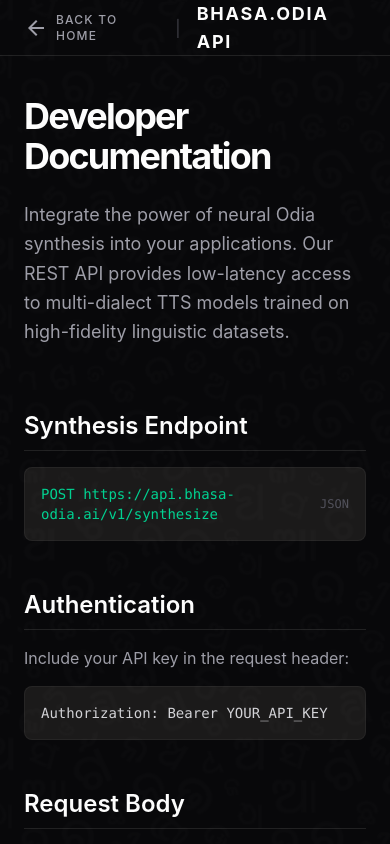
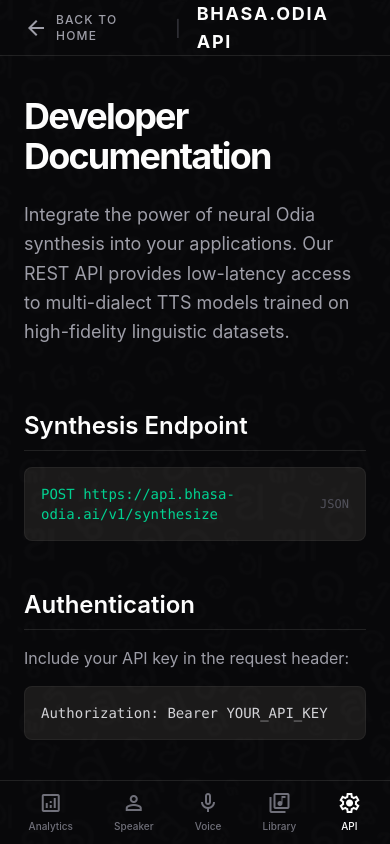
Before and after one commit to Sachin1724/Odia-TTS, a React (Vite) app in the folder frontend/: page /api in a window 390 px wide. Shown: the top 844 px of the page. Built offline with nearby package versions, Linux system fonts and the light colour scheme; no server answers.

Commit message:
feat: make mobile navigation bar persistent across all application pages

```diff
--- a/frontend/src/App.tsx
+++ b/frontend/src/App.tsx
@@ -8,10 +8,12 @@
 import Library from './pages/Library';
 import ApiSettings from './pages/ApiSettings';
 import ApiDocs from './pages/ApiDocs';
+import MobileNavbar from './components/MobileNavbar';
 
 function App() {
   return (
     <Router>
+      <MobileNavbar />
       <Routes>
         <Route path="/" element={<Landing />} />
         <Route path="/onboarding" element={<Onboarding />} />
--- /dev/null
+++ b/frontend/src/components/MobileNavbar.tsx
@@ -0,0 +1,37 @@
+import React from 'react';
+import { Link, useLocation } from 'react-router-dom';
+
+const MobileNavbar: React.FC = () => {
+  const location = useLocation();
+
+  // Don't show on landing page
+  if (location.pathname === '/') return null;
+
+  const navItems = [
+    { name: 'Analytics', path: '/workspace/analytics', icon: 'analytics' },
+    { name: 'Speaker', path: '/workspace/profile', icon: 'person' },
+    { name: 'Voice', path: '/collect', icon: 'mic' },
+    { name: 'Library', path: '/workspace/library', icon: 'library_music' },
+    { name: 'API', path: '/api', icon: 'settings' }, // Updated API path to /api
+  ];
+
+  return (
+    <nav className="md:hidden fixed bottom-0 w-full bg-[#09090b] border-t border-white/10 flex justify-around items-center h-16 z-50 px-2 pb-safe backdrop-blur-md">
+      {navItems.map((item) => {
+        const isActive = location.pathname === item.path;
+        return (
+          <Link
+            key={item.name}
+            to={item.path}
+            className={`flex flex-col items-center gap-1 transition-colors ${isActive ? 'text-white' : 'text-zinc-500'}`}
+          >
+            <span className="material-symbols-outlined text-[22px]">{item.icon}</span>
+            <span className="text-[10px] font-medium">{item.name}</span>
+          </Link>
+        );
+      })}
+    </nav>
+  );
+};
+
+export default MobileNavbar;
--- a/frontend/src/pages/ApiDocs.tsx
+++ b/frontend/src/pages/ApiDocs.tsx
@@ -4,7 +4,7 @@
 
 const ApiDocs: React.FC = () => {
   return (
-    <div className="bg-[#09090b] text-white font-sans min-h-screen selection:bg-white/20 relative">
+    <div className="bg-[#09090b] text-white font-sans min-h-screen selection:bg-white/20 relative pb-24 md:pb-0">
       <BackgroundOverlay opacity={0.01} />
       {/* Header */}
       <header className="fixed top-0 w-full z-50 bg-[#09090b] border-b border-white/10 flex justify-between items-center px-6 h-14">
--- a/frontend/src/pages/Collect.tsx
+++ b/frontend/src/pages/Collect.tsx
@@ -213,7 +213,7 @@
       {/* Main Layout */}
       <div className="flex flex-1 pt-14 h-screen overflow-hidden">
         {/* Canvas */}
-        <main className="flex-1 overflow-y-auto bg-[#0e0e0e] relative flex flex-col md:items-center md:justify-center p-6 md:p-12 pt-10">
+        <main className="flex-1 overflow-y-auto bg-[#0e0e0e] relative flex flex-col md:items-center md:justify-center p-6 md:p-12 pt-10 pb-24 md:pb-12">
           <div className="w-full max-w-3xl flex flex-col gap-8">
             {/* Step 1: Reference */}
             <div className="flex flex-col gap-2">
--- a/frontend/src/pages/Onboarding.tsx
+++ b/frontend/src/pages/Onboarding.tsx
@@ -32,7 +32,7 @@
   };
 
   return (
-    <div className="bg-[#141313] text-[#e5e2e1] font-sans min-h-screen flex flex-col items-center pt-20 md:pt-8 md:justify-center p-8 relative">
+    <div className="bg-[#141313] text-[#e5e2e1] font-sans min-h-screen flex flex-col items-center pt-20 md:pt-8 md:justify-center p-8 pb-24 md:pb-8 relative">
       <BackgroundOverlay opacity={0.01} />
       <div className="w-full max-w-lg relative">
         <Link to="/" className="absolute -top-12 left-0 flex items-center gap-2 text-zinc-500 hover:text-white transition-colors text-xs uppercase tracking-widest font-medium">
--- a/frontend/src/pages/Workspace.tsx
+++ b/frontend/src/pages/Workspace.tsx
@@ -46,23 +46,6 @@
         </div>
       </aside>
 
-      {/* Mobile Bottom Nav */}
-      <nav className="md:hidden fixed bottom-0 w-full bg-[#09090b] border-t border-white/10 flex justify-around items-center h-16 z-50 px-2 pb-safe">
-        {navItems.map((item) => {
-          const isActive = location.pathname === item.path;
-          return (
-            <Link
-              key={item.name}
-              to={item.path}
-              className={`flex flex-col items-center gap-1 transition-colors ${isActive ? 'text-white' : 'text-zinc-500'}`}
-            >
-              <span className="material-symbols-outlined text-[22px]">{item.icon}</span>
-              <span className="text-[10px] font-medium truncate max-w-[60px]">{item.name.split(' ')[0]}</span>
-            </Link>
-          );
-        })}
-      </nav>
-
       {/* Main Content */}
       <main className="flex-1 md:ml-64 bg-[#0e0e0e] min-h-screen pb-20 md:pb-0">
         <div className="h-14 border-b border-white/10 flex items-center px-4 md:px-8 bg-[#09090b] sticky top-0 z-30 justify-between">
```
